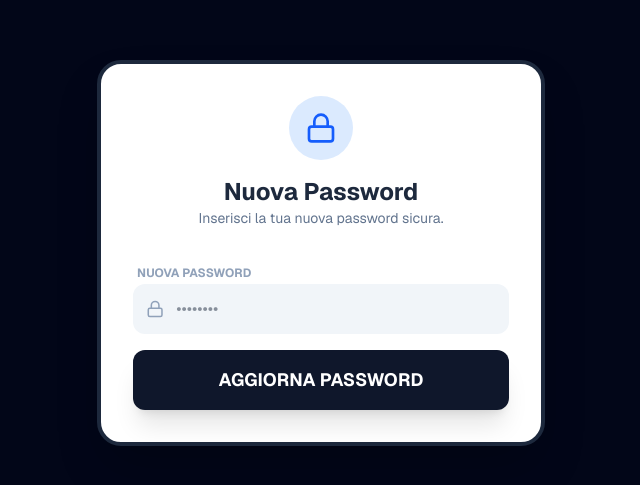
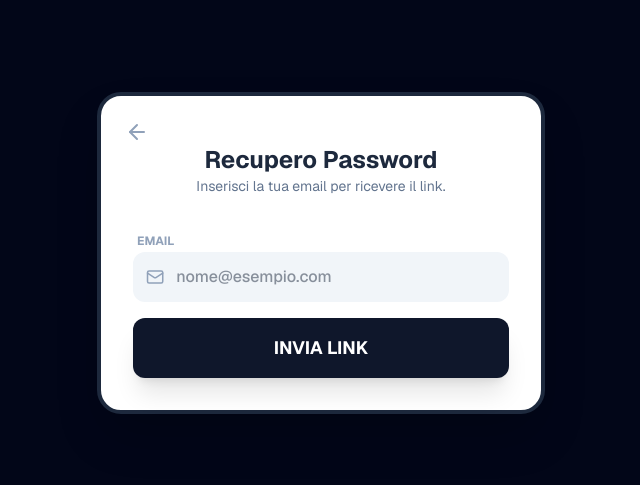
Before and after one commit to franvirtus/trainer-app, a Next.js app: page /forgot-password in a window 1280 px wide. Shown: the part 147-632 px from the top of the page, without its empty margins (319-959 px from the left). Built offline with nearby package versions, Linux system fonts and the light colour scheme; no server answers.

Commit message:
fix forgot password page content mismatch

```diff
--- a/app/forgot-password/page.js
+++ b/app/forgot-password/page.js
@@ -1,71 +1,83 @@
 "use client";
-import { useState, useEffect } from 'react';
-import { createBrowserClient } from '@supabase/ssr'; // <--- FONDAMENTALE: Usa i cookie
+import { useState } from 'react';
+import { createBrowserClient } from '@supabase/ssr';
 import { useRouter } from 'next/navigation';
-import { Lock, Loader2, CheckCircle, AlertCircle } from 'lucide-react';
+import { Mail, ArrowLeft, Loader2, CheckCircle, AlertCircle } from 'lucide-react';
 
-export default function UpdatePassword() {
+export default function ForgotPassword() {
   const router = useRouter();
-  const [password, setPassword] = useState('');
+  const [email, setEmail] = useState('');
   const [loading, setLoading] = useState(false);
+  const [success, setSuccess] = useState(false);
   const [error, setError] = useState(null);
 
-  // Usa il client che legge la sessione appena creata dal link della mail
   const supabase = createBrowserClient(
     process.env.NEXT_PUBLIC_SUPABASE_URL,
     process.env.NEXT_PUBLIC_SUPABASE_ANON_KEY
   );
 
-  const handleUpdate = async (e) => {
+  const handleReset = async (e) => {
     e.preventDefault();
     setLoading(true);
     setError(null);
 
-    // Aggiorna l'utente LOGGATO (quello che è arrivato dal link della mail)
-    const { error } = await supabase.auth.updateUser({ password: password });
+    // Costruiamo l'URL del ponte per il login automatico
+    const redirectUrl = `${window.location.origin}/auth/callback?next=/update-password`;
+
+    const { error } = await supabase.auth.resetPasswordForEmail(email, {
+      redirectTo: redirectUrl,
+    });
 
     if (error) {
       setError(error.message);
       setLoading(false);
     } else {
-      // Successo! Mandiamo alla dashboard
-      // refresh() serve per assicurarsi che il middleware veda il nuovo stato
-      router.refresh();
-      router.push('/admin/dashboard');
+      setSuccess(true);
+      setLoading(false);
     }
   };
 
   return (
     <div className="min-h-screen bg-slate-950 flex items-center justify-center p-4 font-sans">
-      <div className="bg-white rounded-3xl shadow-2xl p-8 w-full max-w-md border-4 border-slate-800">
+      <div className="bg-white rounded-3xl shadow-2xl p-8 w-full max-w-md border-4 border-slate-800 relative">
 
-        <div className="text-center mb-8">
-          <div className="bg-blue-100 text-blue-600 w-16 h-16 rounded-full flex items-center justify-center mx-auto mb-4">
-            <Lock size={32} />
-          </div>
-          <h1 className="text-2xl font-bold text-slate-800">Nuova Password</h1>
-          <p className="text-slate-500 text-sm">Inserisci la tua nuova password sicura.</p>
+        <button onClick={() => router.back()} className="absolute top-6 left-6 text-slate-400 hover:text-slate-800 transition">
+            <ArrowLeft size={24}/>
+        </button>
+
+        <div className="text-center mb-8 mt-4">
+          <h1 className="text-2xl font-bold text-slate-800">Recupero Password</h1>
+          <p className="text-slate-500 text-sm">Inserisci la tua email per ricevere il link.</p>
         </div>
 
-        <form onSubmit={handleUpdate} className="space-y-4">
+        {success ? (
+            <div className="text-center py-8">
+                <div className="w-16 h-16 bg-green-100 text-green-600 rounded-full flex items-center justify-center mx-auto mb-4">
+                    <CheckCircle size={32}/>
+                </div>
+                <h3 className="text-xl font-bold text-slate-800 mb-2">Email Inviata!</h3>
+                <p className="text-slate-500 text-sm">Controlla la tua casella di posta. Troverai un link magico per entrare e cambiare password.</p>
+                <button onClick={() => router.push('/login')} className="mt-6 text-blue-600 font-bold hover:underline">Torna al Login</button>
+            </div>
+        ) : (
+            <form onSubmit={handleReset} className="space-y-4">
             <div>
-            <label className="text-xs font-bold text-slate-400 uppercase ml-1">Nuova Password</label>
+                <label className="text-xs font-bold text-slate-400 uppercase ml-1">Email</label>
                 <div className="flex items-center bg-slate-100 rounded-xl p-3 border border-transparent focus-within:border-blue-500 focus-within:bg-white transition-all">
-              <Lock size={20} className="text-slate-400 mr-3" />
+                <Mail size={20} className="text-slate-400 mr-3" />
                 <input
-                type="password"
-                value={password}
-                onChange={(e) => setPassword(e.target.value)}
-                placeholder="••••••••"
+                    type="email"
+                    value={email}
+                    onChange={(e) => setEmail(e.target.value)}
+                    placeholder="nome@esempio.com"
                     className="bg-transparent outline-none w-full text-slate-800 font-medium"
                     required
-                minLength={6}
                 />
                 </div>
             </div>
 
             {error && (
-            <div className="p-3 rounded-lg bg-red-50 border border-red-100 text-red-500 text-xs font-bold flex items-center gap-2">
+                <div className="p-3 rounded-lg bg-red-50 border border-red-100 text-red-500 text-xs font-bold flex items-center gap-2 justify-center">
                     <AlertCircle size={16} />
                     {error}
                 </div>
@@ -74,11 +86,12 @@ export default function UpdatePassword() {
             <button
                 type="submit"
                 disabled={loading}
-            className="w-full bg-slate-900 text-white py-4 rounded-xl font-bold text-lg hover:bg-green-600 transition-all flex items-center justify-center gap-2 shadow-xl"
+                className="w-full bg-slate-900 text-white py-4 rounded-xl font-bold text-lg hover:bg-blue-600 transition-all flex items-center justify-center gap-2 shadow-xl"
             >
-            {loading ? <Loader2 className="animate-spin" size={20}/> : "AGGIORNA PASSWORD"}
+                {loading ? <Loader2 className="animate-spin" size={20}/> : "INVIA LINK"}
             </button>
             </form>
+        )}
       </div>
     </div>
   );
```
Lines whose indentation alone changed are shown as unchanged.
